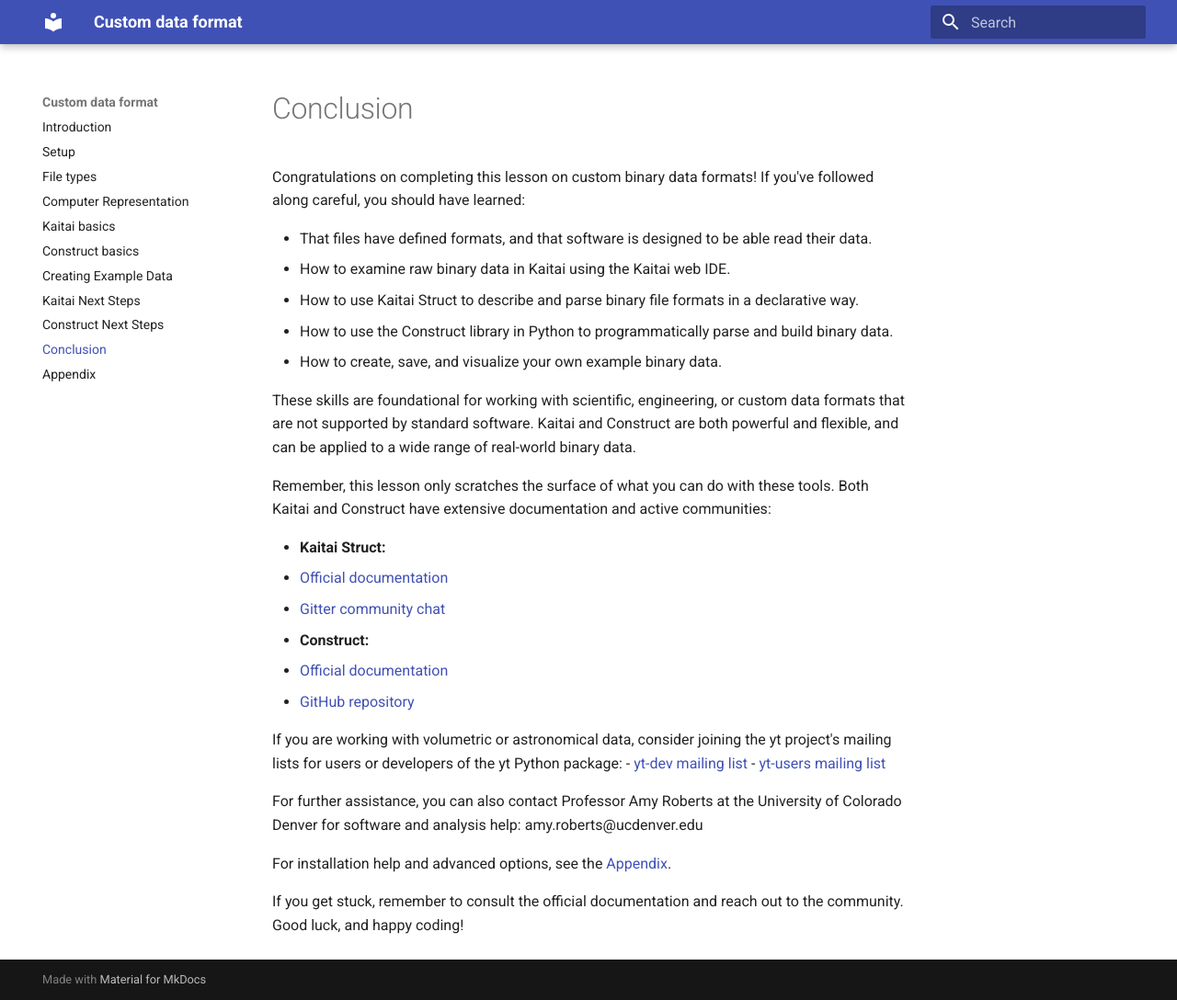
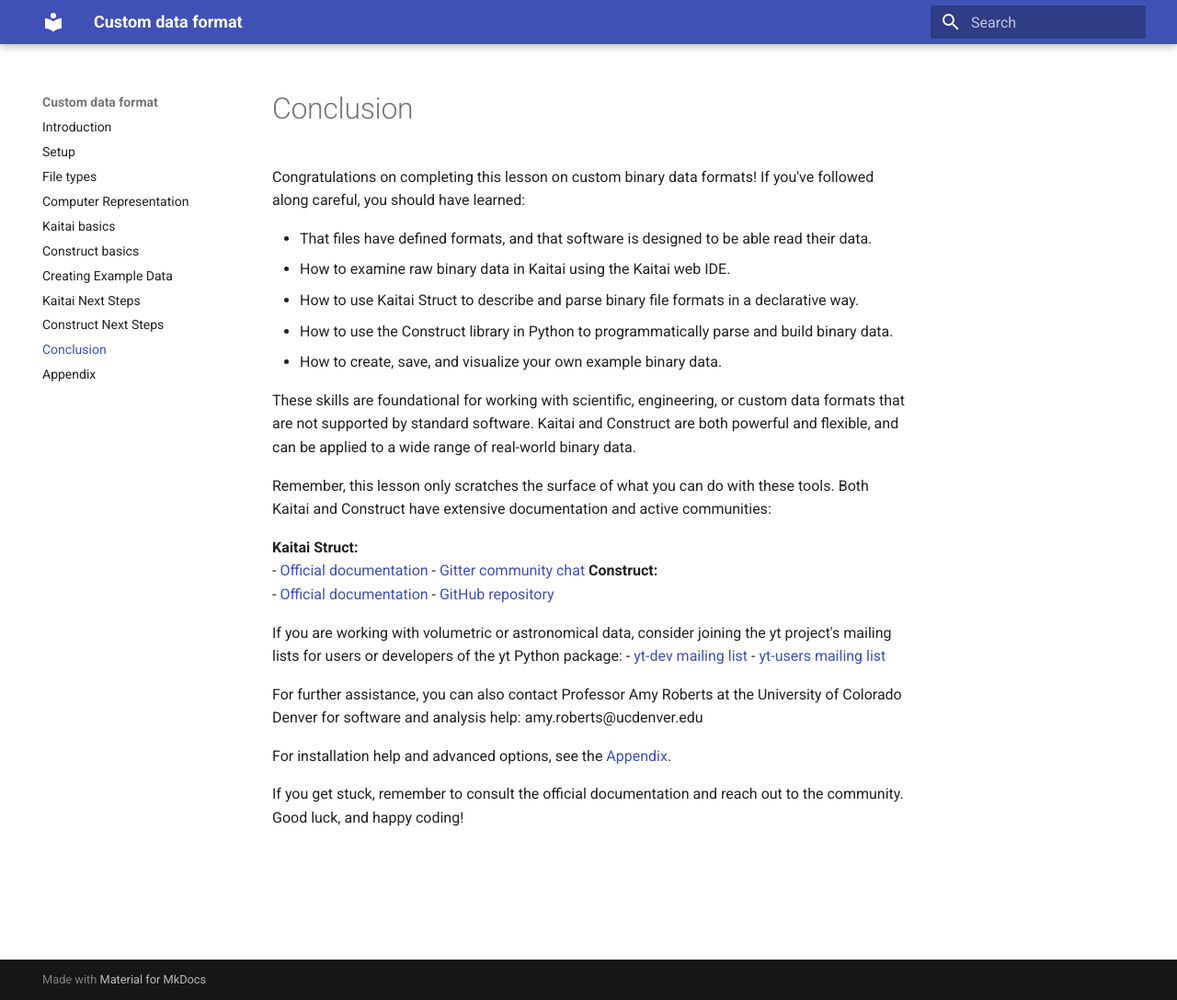
Before and after one commit to det-lab/lessons-data-format, an MkDocs documentation site: the page built from docs/09_conclusion.md, in a window 1280 px wide and 1088 px high. Shown: the whole window at 92% size. Built offline with MkDocs 1.6.1 and Material for MkDocs 9.7.7, drawn with Linux system fonts in a browser that asks for light colours.

Commit message:
Minor edits

```diff
--- a/docs/09_conclusion.md
+++ b/docs/09_conclusion.md
@@ -12,10 +12,10 @@ These skills are foundational for working with scientific, engineering, or custo
 
 Remember, this lesson only scratches the surface of what you can do with these tools. Both Kaitai and Construct have extensive documentation and active communities:
 
-- **Kaitai Struct:**
+**Kaitai Struct:**
   - [Official documentation](https://kaitai.io/docs/)
   - [Gitter community chat](https://app.gitter.im/#/room/#kaitai_struct_Lobby:gitter.im)
-- **Construct:**
+**Construct:**
   - [Official documentation](https://construct.readthedocs.io/)
   - [GitHub repository](https://github.com/construct/construct)
 
```
Also changed, not shown: docs/03_representation.md (+2 -4 lines).
